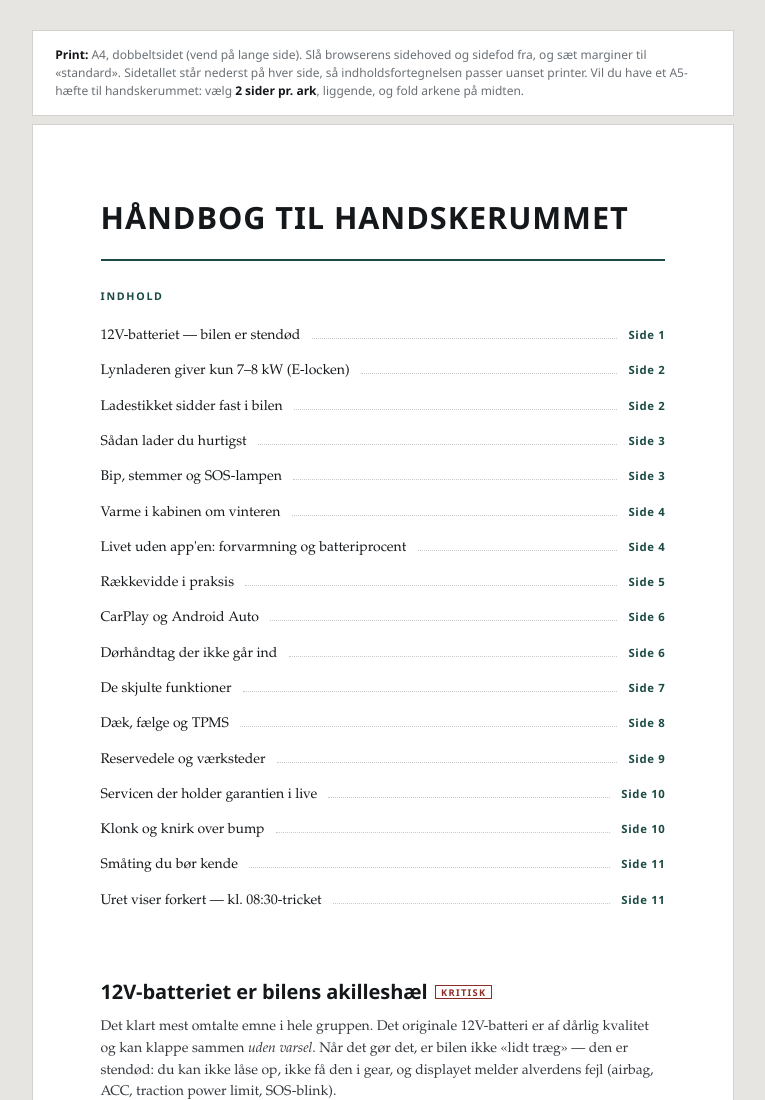
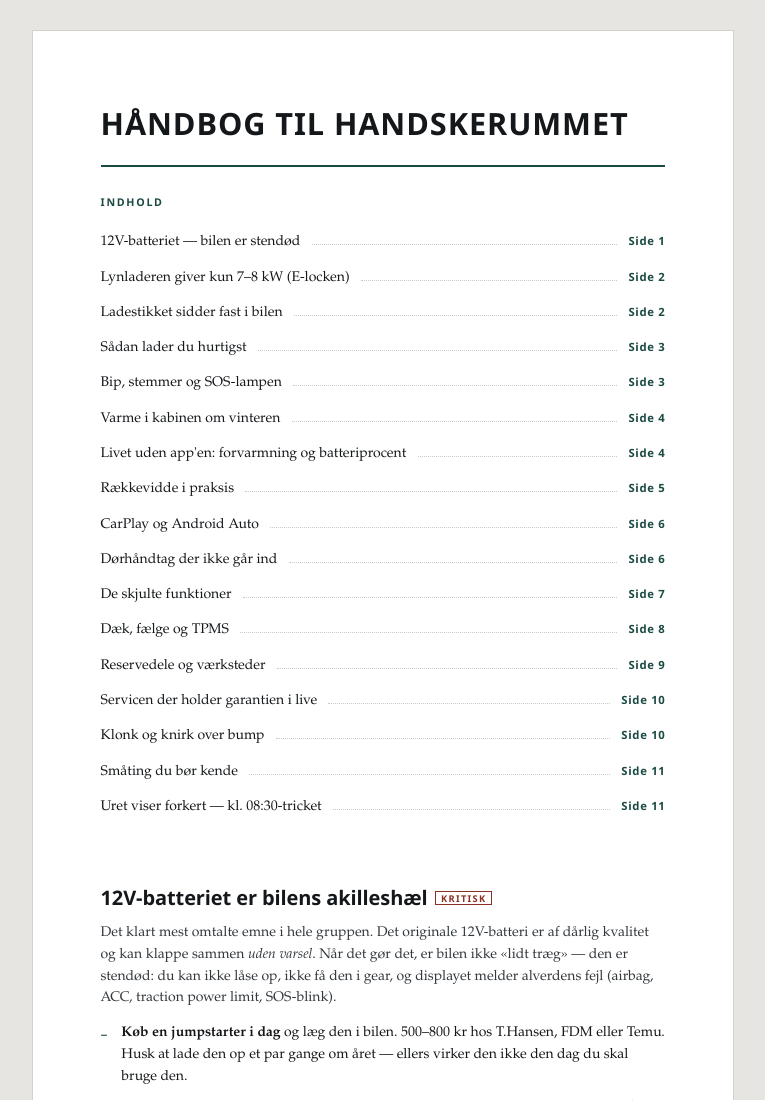
Before and after one commit to BjarkeCK/aiways-u5-guide, a plain HTML site: page aiways_u5_haandbogen.html in a window 1280 px wide. Shown: the top 1100 px of the page, without its empty margins (257-1022 px from the left). Drawn offline with Linux system fonts and the light colour scheme.

Commit message:
Fjern printvejledning fra begge hæfter
Co-Authored-By: Claude Opus 5 (1M context) <noreply@anthropic.com>

```diff
--- a/aiways_u5_haandbogen.html
+++ b/aiways_u5_haandbogen.html
@@ -73,9 +73,6 @@
   td:last-child,th:last-child{text-align:right; white-space:nowrap; font-variant-numeric:lining-nums tabular-nums}
 
   /* ── skærm ──────────────────────────────── */
-  .hint{max-width:186mm; margin:8mm auto -6mm; padding:4mm 6mm; background:#fff; border:1px solid #d5d2cd;
-        font-family:var(--sans); font-size:9pt; line-height:1.5; color:var(--muted)}
-  .hint b{color:var(--ink)}
   @media screen{ .s{margin-top:16mm} }
 
   @page{size:A4 portrait; margin:16mm 17mm 14mm}
@@ -90,10 +87,6 @@
 </style>
 </head>
 <body>
-
-<aside class="hint no-print">
-  <b>Print:</b> A4, dobbeltsidet (vend på lange side). Slå browserens sidehoved og sidefod fra, og sæt marginer til «standard». Sidetallet står nederst på hver side, så indholdsfortegnelsen passer uanset printer. Vil du have et A5-hæfte til handskerummet: vælg <b>2 sider pr. ark</b>, liggende, og fold arkene på midten.
-</aside>
 
 <div class="sheet">
 
```
Also changed, not shown: aiways_u5_foer_koeb.html (+0 -7 lines).
